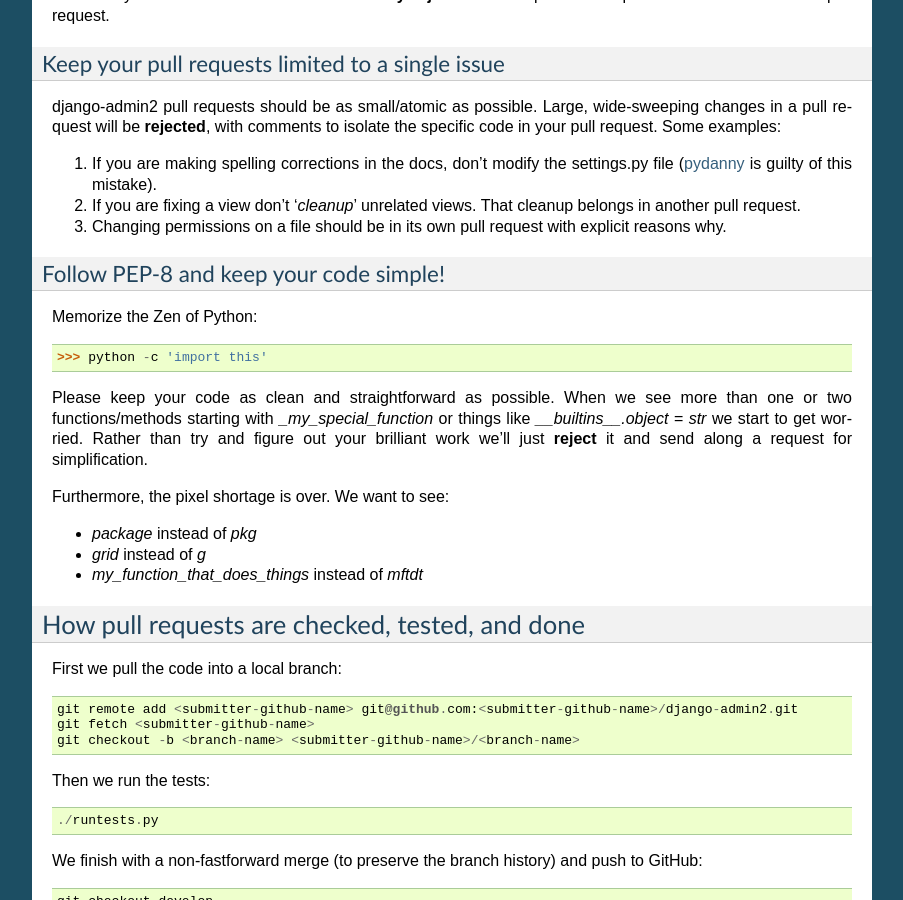
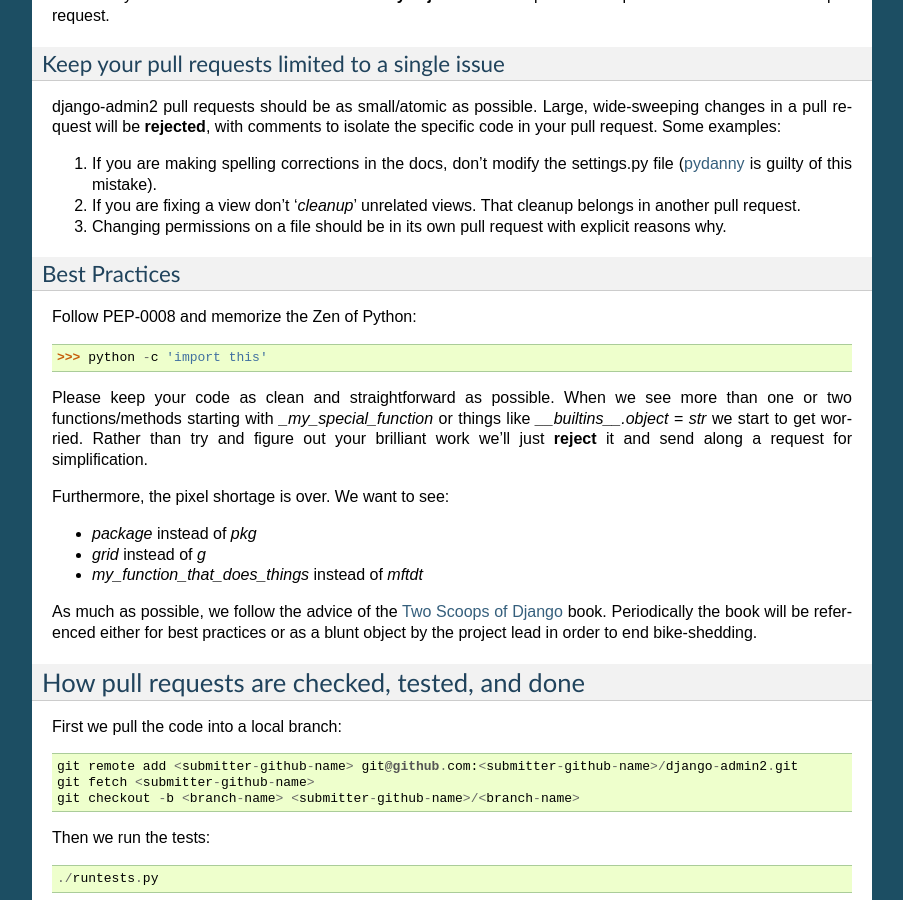
Before and after one commit to jazzband/django-admin2, a Sphinx documentation site: the page built from docs/contributing.rst, in a window 1280 px wide and 900 px high, scrolled down 2851 px. Shown: the whole window, without its empty margins (198-1101 px from the left). Built offline with Sphinx 7.4.7, drawn with Linux system fonts in a browser that asks for light colours; some of the changed text lies outside the part shown.

Commit message:
bike shedding

```diff
--- a/docs/contributing.rst
+++ b/docs/contributing.rst
@@ -153,10 +153,10 @@
 #. If you are fixing a view don't '*cleanup*' unrelated views. That cleanup belongs in another pull request.
 #. Changing permissions on a file should be in its own pull request with explicit reasons why.
 
-Follow PEP-8 and keep your code simple!
----------------------------------------
+Best Practices
+--------------
 
-Memorize the Zen of Python::
+Follow PEP-0008 and memorize the Zen of Python::
 
     >>> python -c 'import this'
 
@@ -167,6 +167,11 @@
 * `package` instead of `pkg`
 * `grid` instead of `g`
 * `my_function_that_does_things` instead of `mftdt`
+
+As much as possible, we follow the advice of the `Two Scoops of Django`_ book. Periodically the book will be referenced either for best practices or as a blunt object by the project lead in order to end bike-shedding.
+
+.. _`Two Scoops of Django`: https://2scoops.org
+
 
 How pull requests are checked, tested, and done
 ===============================================
```
Also changed, not shown: 1 other file.
